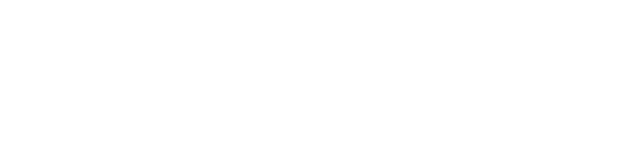
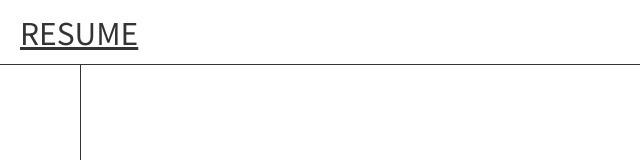
Before and after one commit to chi7878/resume-web, a plain HTML site: page index.html in a window 1280 px wide. Shown: the top 160 px of the page, without its empty margins (0-640 px from the left). Drawn offline with Linux system fonts and the light colour scheme.

Commit message:
navbar header

```diff
--- a/index.html
+++ b/index.html
@@ -5,8 +5,15 @@
     <meta name="viewport" content="width=device-width, initial-scale=1.0">
     <meta http-equiv="X-UA-Compatible" content="ie=edge">
     <title>Document</title>
+
+    <link rel="stylesheet" href="style.css">
+    <!-- font style -->
+    <link href="https://fonts.googleapis.com/css?family=Noto+Sans+TC:300,400,500,700&display=swap&subset=chinese-traditional" rel="stylesheet">
 </head>
 <body>
-
+    <header>
+        <a href="" class="logo">RESUME</a>
+    </header>
+    <nav class="leftNavBar"></nav>
 </body>
 </html>
--- a/style.css
+++ b/style.css
@@ -0,0 +1,28 @@
+html,body{
+    font-family: 'Noto Sans TC', sans-serif;
+    margin: 0;
+    padding: 0;
+}
+
+header{
+    border-bottom: 1.5px solid #333333;
+    padding:10px 0px;
+    position: fixed;
+    width: 100%;
+    background-color: #FFFFFF;
+    z-index: 99999;
+}
+
+header .logo{
+    margin: 20px;
+    font-size: 30px;
+    color: #333333;
+}
+
+.leftNavBar{
+    border-right: 1.5px solid #333333;
+    height:100%;
+    width: 5rem;
+    position: fixed;
+    z-index: 99998;
+}
```
